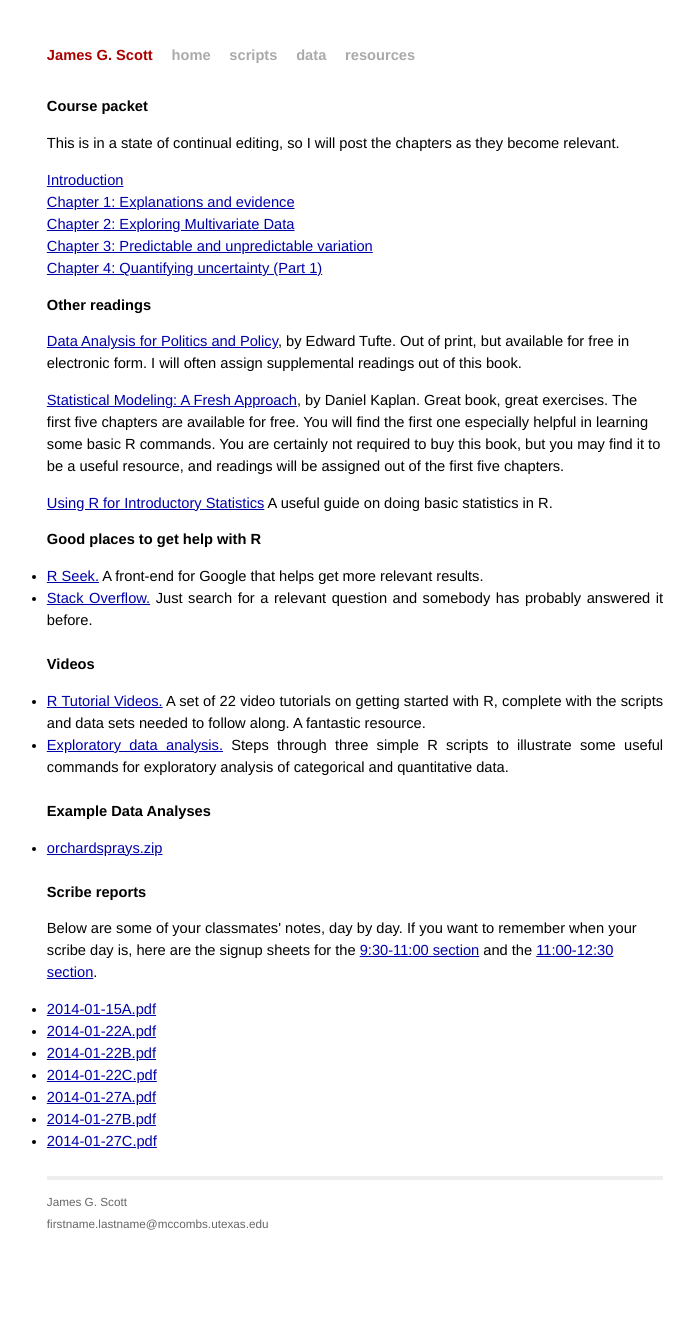
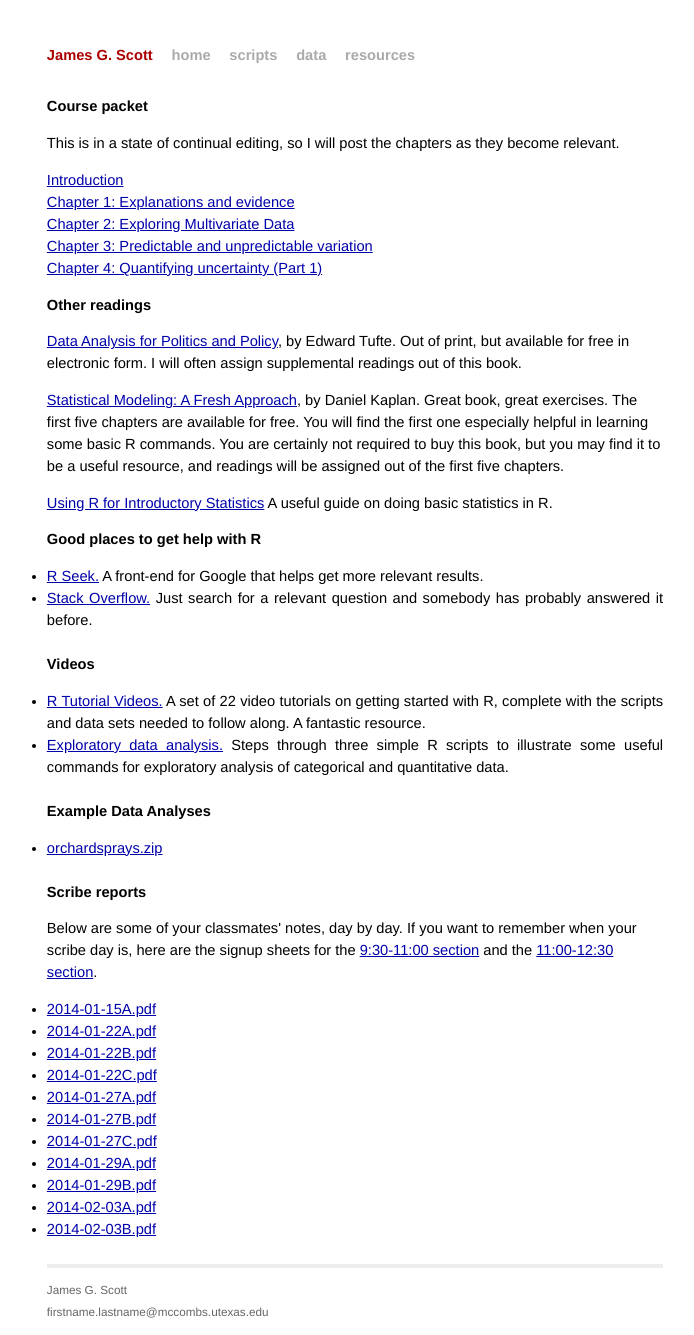
Before and after one commit to MhAmine/STA371, a Jekyll site: the page built from resources.html, in a window 1280 px wide. Shown: the whole page, without its empty margins (285-979 px from the left). Built offline with Jekyll 4.4.1, drawn with Linux system fonts in a browser that asks for light colours; before the commit the page ends 1247 px from its top, so only the background shows below that.

Commit message:
scribing notes

```diff
--- a/_data/scribe.yml
+++ b/_data/scribe.yml
@@ -5,3 +5,7 @@
 - scribe: 2014-01-27A.pdf
 - scribe: 2014-01-27B.pdf
 - scribe: 2014-01-27C.pdf
+- scribe: 2014-01-29A.pdf
+- scribe: 2014-01-29B.pdf
+- scribe: 2014-02-03A.pdf
+- scribe: 2014-02-03B.pdf
```
Also changed, not shown: 4 other files.
